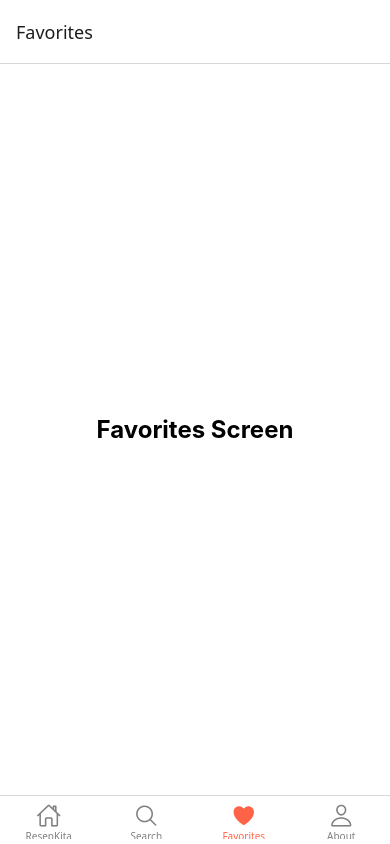
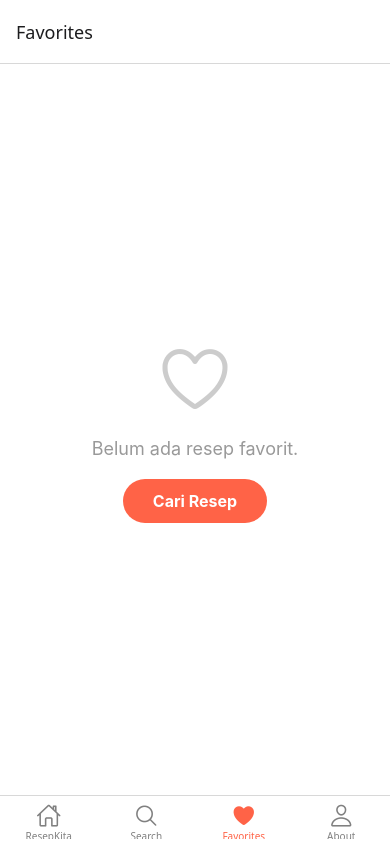
Before and after one commit to Zephyr-017/ResipeApp, a React Native app: screen /Favorites in a window 390 px wide. Built offline with nearby package versions, Linux system fonts and the light colour scheme; no server answers.

Commit message:
feat: favorites screen with Zustand and AsyncStorage

```diff
--- a/package.json
+++ b/package.json
@@ -9,6 +9,7 @@
     "web": "expo start --web"
   },
   "dependencies": {
+    "@react-native-async-storage/async-storage": "2.2.0",
     "@react-navigation/bottom-tabs": "^7.15.9",
     "@react-navigation/native": "^7.2.2",
     "@react-navigation/stack": "^7.8.10",
@@ -18,7 +19,8 @@
     "react-native": "0.81.5",
     "react-native-gesture-handler": "~2.28.0",
     "react-native-safe-area-context": "~5.6.0",
-    "react-native-screens": "~4.16.0"
+    "react-native-screens": "~4.16.0",
+    "zustand": "^5.0.12"
   },
   "private": true
 }
--- a/src/screens/DetailScreen.js
+++ b/src/screens/DetailScreen.js
@@ -4,12 +4,16 @@ import { fetchMealDetail } from '../api/api';
 import LoadingIndicator from '../components/LoadingIndicator';
 import ErrorMessage from '../components/ErrorMessage';
 import { Ionicons } from '@expo/vector-icons';
+import useFavoritesStore from '../store/favorites';
 
 const DetailScreen = ({ route }) => {
   const { recipeId } = route.params || {};
   const [meal, setMeal] = useState(null);
   const [loading, setLoading] = useState(true);
   const [error, setError] = useState(null);
+
+  const { addFavorite, removeFavorite, isFavorite } = useFavoritesStore();
+  const favorite = isFavorite(recipeId);
 
   useEffect(() => {
     const getMealDetail = async () => {
@@ -28,9 +32,14 @@ const DetailScreen = ({ route }) => {
     }
   }, [recipeId]);
 
-  const handleAddToFavorite = () => {
-    // Logic for store will be added later
-    Alert.alert('Sukses', `${meal.strMeal} ditambahkan ke favorit!`);
+  const toggleFavorite = () => {
+    if (favorite) {
+      removeFavorite(recipeId);
+      Alert.alert('Info', 'Dihapus dari favorit');
+    } else {
+      addFavorite(meal);
+      Alert.alert('Sukses', 'Ditambahkan ke favorit');
+    }
   };
 
   if (loading) return <LoadingIndicator />;
@@ -57,28 +66,34 @@ const DetailScreen = ({ route }) => {
 
           <TouchableOpacity
             style={styles.favoriteButton}
-            onPress={handleAddToFavorite}
+            onPress={toggleFavorite}
           >
-            <Ionicons name="heart-outline" size={28} color="#FF6347" />
+            <Ionicons
+              name={favorite ? "heart" : "heart-outline"}
+              size={28}
+              color="#FF6347"
+            />
           </TouchableOpacity>
         </View>
 
         <View style={styles.section}>
           <Text style={styles.sectionTitle}>Tags</Text>
-          <Text style={styles.tagsText}>{meal.strTags || 'No tags available'}</Text>
+          <Text style={styles.tagsText}>{meal.strTags || 'Tag tidak tersedia'}</Text>
         </View>
 
         <View style={styles.section}>
-          <Text style={styles.sectionTitle}>Instructions</Text>
+          <Text style={styles.sectionTitle}>Cara Membuat</Text>
           <Text style={styles.instructions}>{meal.strInstructions}</Text>
         </View>
 
         <TouchableOpacity
-          style={styles.mainButton}
-          onPress={handleAddToFavorite}
+          style={[styles.mainButton, favorite && styles.removeButton]}
+          onPress={toggleFavorite}
         >
-          <Ionicons name="heart" size={20} color="#fff" />
-          <Text style={styles.mainButtonText}>Tambah ke Favorit</Text>
+          <Ionicons name={favorite ? "heart-dislike" : "heart"} size={20} color="#fff" />
+          <Text style={styles.mainButtonText}>
+            {favorite ? "Hapus dari Favorit" : "Tambah ke Favorit"}
+          </Text>
         </TouchableOpacity>
       </View>
     </ScrollView>
@@ -165,6 +180,9 @@ const styles = StyleSheet.create({
     marginBottom: 30,
     gap: 10,
   },
+  removeButton: {
+    backgroundColor: '#9e9e9e',
+  },
   mainButtonText: {
     color: '#fff',
     fontSize: 16,
--- a/src/screens/FavoritesScreen.js
+++ b/src/screens/FavoritesScreen.js
@@ -1,10 +1,54 @@
 import React from 'react';
-import { View, Text, StyleSheet } from 'react-native';
+import { View, Text, StyleSheet, FlatList, TouchableOpacity, Alert } from 'react-native';
+import useFavoritesStore from '../store/favorites';
+import RecipeCard from '../components/RecipeCard';
+import { Ionicons } from '@expo/vector-icons';
 
-const FavoritesScreen = () => {
+const FavoritesScreen = ({ navigation }) => {
+  const { favorites, removeFavorite } = useFavoritesStore();
+
+  const renderItem = ({ item }) => (
+    <View style={styles.cardContainer}>
+      <RecipeCard
+        item={item}
+        onPress={() => navigation.navigate('Detail', { recipeId: item.idMeal })}
+      />
+      <TouchableOpacity
+        style={styles.removeBadge}
+        onPress={() => {
+          removeFavorite(item.idMeal);
+          Alert.alert('Info', `${item.strMeal} dihapus dari favorit`);
+        }}
+      >
+        <Ionicons name="trash-outline" size={18} color="#fff" />
+        <Text style={styles.removeText}>Hapus</Text>
+      </TouchableOpacity>
+    </View>
+  );
+
+  if (favorites.length === 0) {
+    return (
+      <View style={styles.emptyContainer}>
+        <Ionicons name="heart-outline" size={80} color="#ccc" />
+        <Text style={styles.emptyText}>Belum ada resep favorit.</Text>
+        <TouchableOpacity
+          style={styles.exploreButton}
+          onPress={() => navigation.navigate('Search')}
+        >
+          <Text style={styles.exploreText}>Cari Resep</Text>
+        </TouchableOpacity>
+      </View>
+    );
+  }
+
   return (
     <View style={styles.container}>
-      <Text style={styles.title}>Favorites Screen</Text>
+      <FlatList
+        data={favorites}
+        keyExtractor={(item) => item.idMeal}
+        renderItem={renderItem}
+        contentContainerStyle={styles.listContent}
+      />
     </View>
   );
 };
@@ -12,13 +56,54 @@ const FavoritesScreen = () => {
 const styles = StyleSheet.create({
   container: {
     flex: 1,
+    backgroundColor: '#f8f8f8',
+  },
+  listContent: {
+    paddingBottom: 20,
+  },
+  cardContainer: {
+    position: 'relative',
+  },
+  removeBadge: {
+    position: 'absolute',
+    top: 20,
+    right: 25,
+    backgroundColor: 'rgba(211, 47, 47, 0.9)',
+    flexDirection: 'row',
+    alignItems: 'center',
+    paddingVertical: 5,
+    paddingHorizontal: 10,
+    borderRadius: 20,
+    gap: 5,
+    zIndex: 10,
+  },
+  removeText: {
+    color: '#fff',
+    fontSize: 12,
+    fontWeight: 'bold',
+  },
+  emptyContainer: {
+    flex: 1,
     justifyContent: 'center',
     alignItems: 'center',
     backgroundColor: '#fff',
   },
-  title: {
-    fontSize: 24,
+  emptyText: {
+    fontSize: 18,
+    color: '#999',
+    marginTop: 15,
+    marginBottom: 20,
+  },
+  exploreButton: {
+    backgroundColor: '#FF6347',
+    paddingVertical: 12,
+    paddingHorizontal: 30,
+    borderRadius: 25,
+  },
+  exploreText: {
+    color: '#fff',
     fontWeight: 'bold',
+    fontSize: 16,
   },
 });
 
--- /dev/null
+++ b/src/store/favorites.js
@@ -0,0 +1,36 @@
+import { create } from 'zustand';
+import { persist, createJSONStorage } from 'zustand/middleware';
+import AsyncStorage from '@react-native-async-storage/async-storage';
+
+const useFavoritesStore = create(
+  persist(
+    (set, get) => ({
+      favorites: [],
+
+      addFavorite: (meal) => {
+        const { favorites } = get();
+        if (!favorites.find((item) => item.idMeal === meal.idMeal)) {
+          set({ favorites: [...favorites, meal] });
+        }
+      },
+
+      removeFavorite: (idMeal) => {
+        const { favorites } = get();
+        set({
+          favorites: favorites.filter((item) => item.idMeal !== idMeal),
+        });
+      },
+
+      isFavorite: (idMeal) => {
+        const { favorites } = get();
+        return favorites.some((item) => item.idMeal === idMeal);
+      },
+    }),
+    {
+      name: 'favorites-storage',
+      storage: createJSONStorage(() => AsyncStorage),
+    }
+  )
+);
+
+export default useFavoritesStore;
```
Also changed, not shown: src/store/useStore.js (deleted), 1 other file (tests, documents, lock files or other folders).
